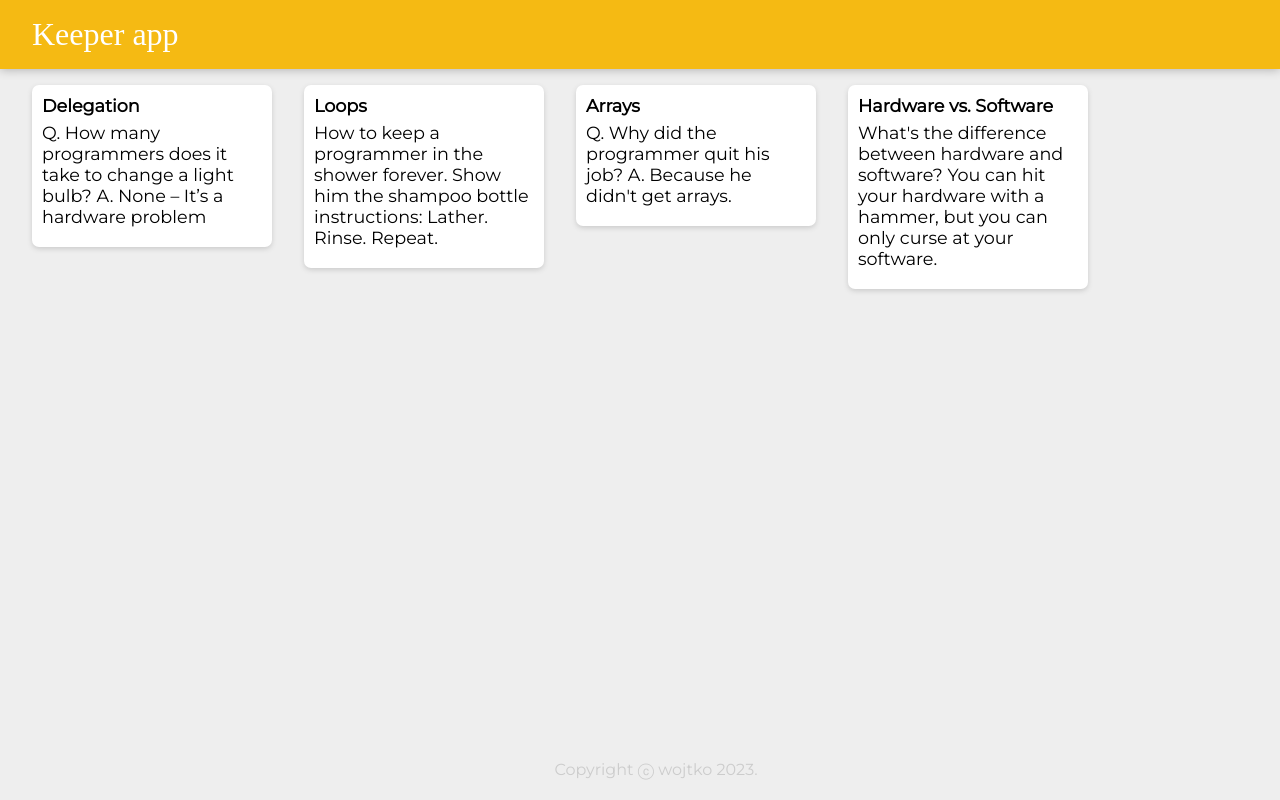
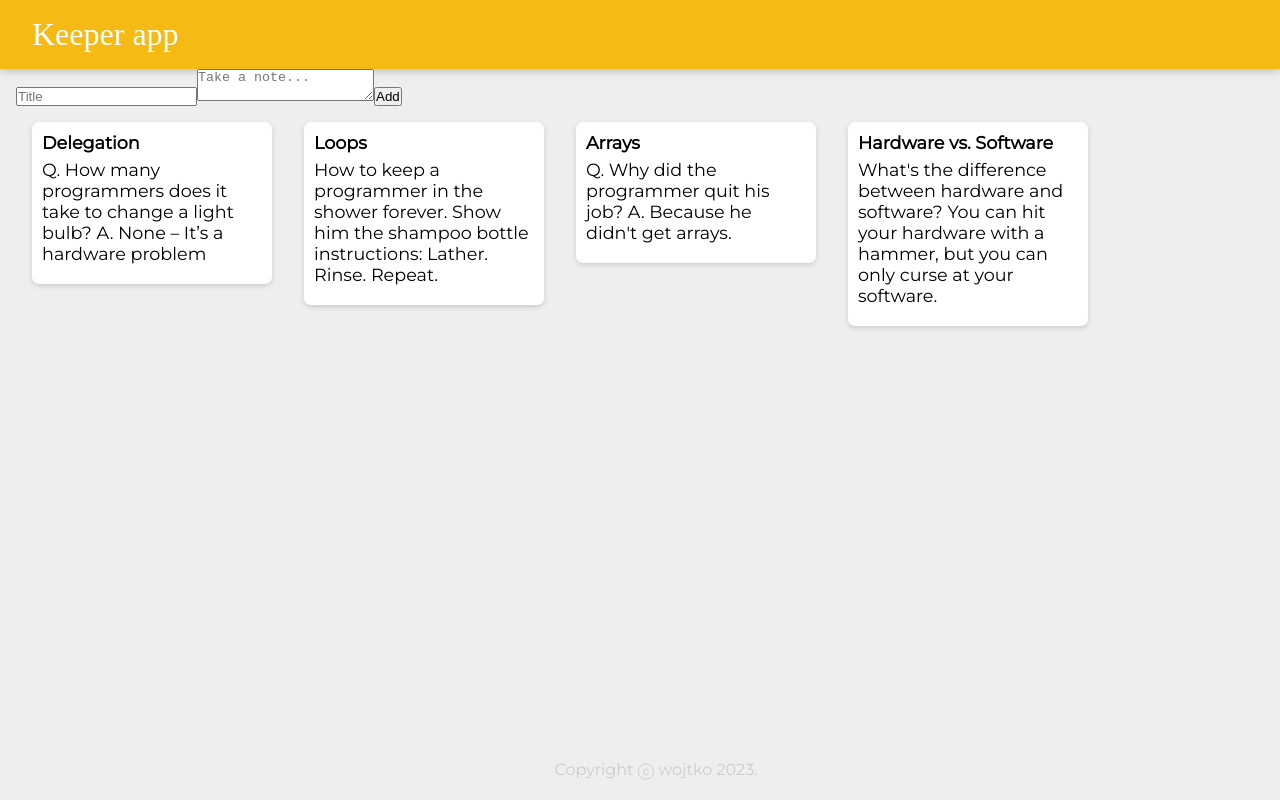
Before and after one commit to JakubWojtkowski/Keeper-App, a React (Create React App) app: page / in a window 1280 px wide. Built offline with nearby package versions, Linux system fonts and the light colour scheme; a web font is replaced by a local one.

Commit message:
Create and add CreateArea component to make a new note

```diff
--- a/src/components/App.jsx
+++ b/src/components/App.jsx
@@ -3,12 +3,13 @@
 import Note from "./Note";
 import Footer from "./Footer";
 import notes from "../notes";
+import CreateArea from "./CreateArea";
 
 function App() {
     return (
         <div>
         <Header />
-
+        <CreateArea />
         {notes.map(noteItem =>
             <Note
                 key={noteItem.key}
--- /dev/null
+++ b/src/components/CreateArea.jsx
@@ -0,0 +1,15 @@
+import React from "react";
+
+function CreateArea(){
+    return (
+        <div>
+            <form>
+                <input type="text" name="title" placeholder="Title" />
+                <textarea name="content" placeholder="Take a note..." />
+                <button type="submit">Add</button>
+            </form>
+        </div>
+    )
+}
+
+export default CreateArea;
```
